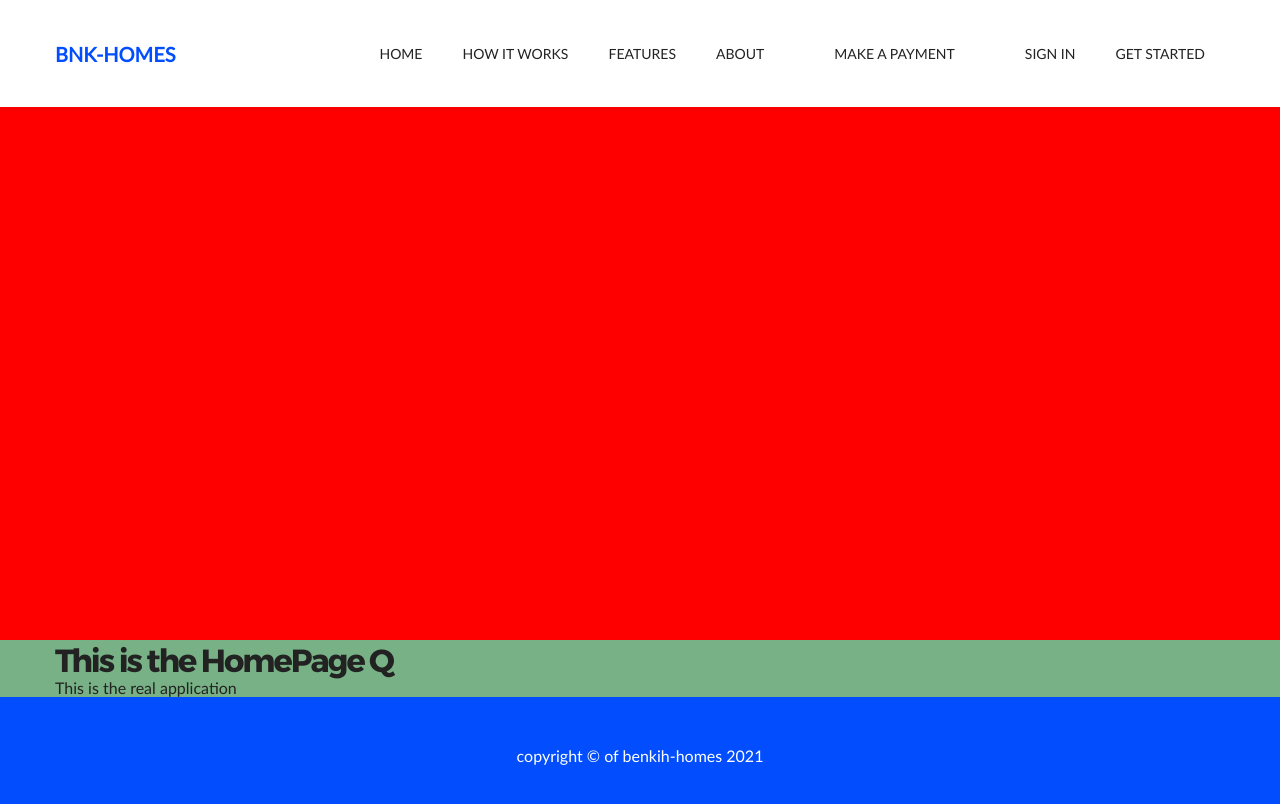
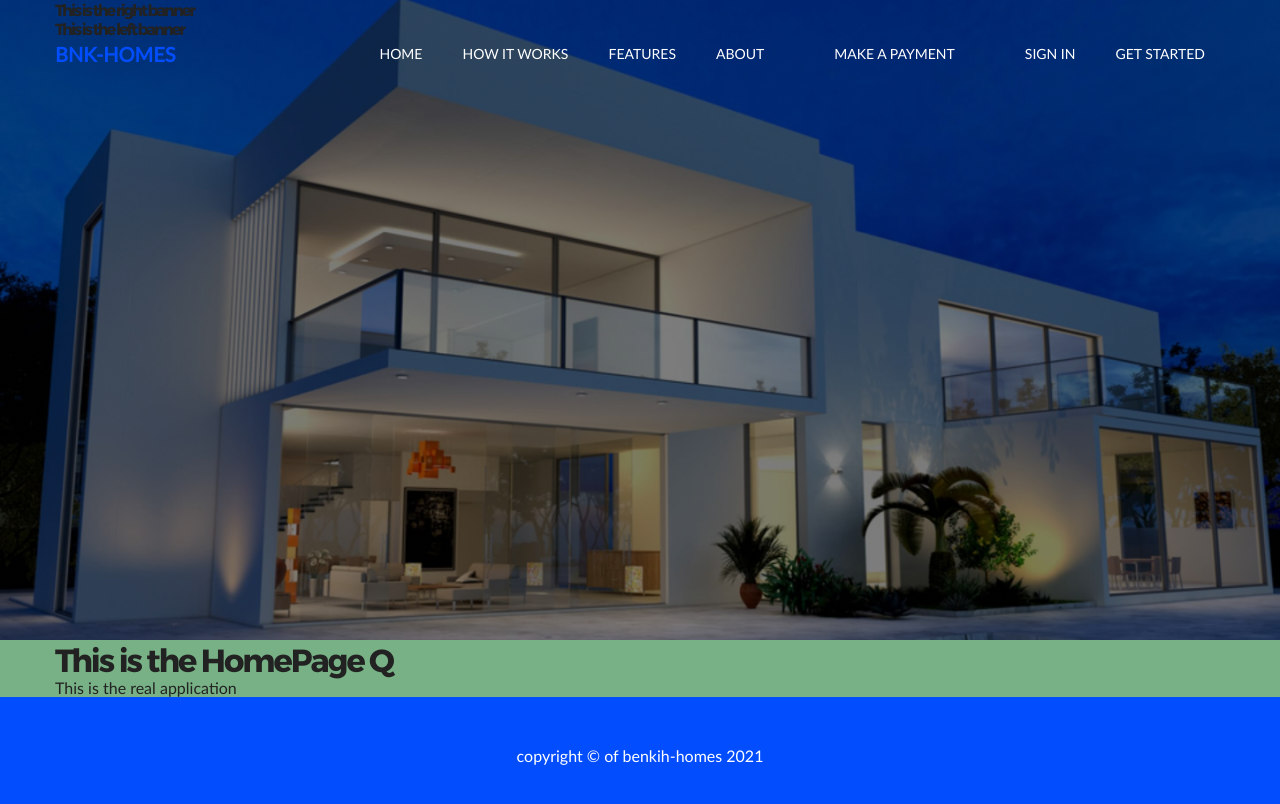
Before and after one commit to peterihimire/benkih-homes-react, a React (Create React App) app: page / in a window 1280 px wide. Shown: the top 804 px of the page. Built offline with nearby package versions, Linux system fonts and the light colour scheme.

Commit message:
Added image to the banner-container and more

```diff
--- a/src/shared/components/Banner.css
+++ b/src/shared/components/Banner.css
@@ -4,4 +4,19 @@
   min-height: 600px;
   padding-top: 0;
   background-color: red;
+  background: linear-gradient(
+      to right,
+      rgba(0, 0, 0, 0.504),
+      rgba(0, 0, 0, 0.504)
+    ),
+    url("../../assets/home-img.jpg") center/cover no-repeat;
 }
+.banner-content {
+}
+/* LAPTOP */
+@media (min-width: 993px) {
+  .banner-container {
+    max-width: 117rem;
+    margin: 0 auto;
+  }
+}
--- a/src/shared/components/Banner.js
+++ b/src/shared/components/Banner.js
@@ -4,8 +4,15 @@ import "./Banner.css";
 const Banner = () => {
   return (
     <div className="banner">
-      <div>
-        <h4>This is the Banner</h4>
+      <div className="banner-container">
+        <div className="banner-content">
+          <div className="banner-right">
+            <h4>This is the right banner</h4>
+          </div>
+          <div className="banner-left">
+            <h4>This is the left banner</h4>
+          </div>
+        </div>
       </div>
     </div>
   );
--- a/src/shared/components/Navigation/Navbar.css
+++ b/src/shared/components/Navigation/Navbar.css
@@ -3,8 +3,9 @@
   top: 0;
   left: 0;
   width: 100%;
-  background-color:var(--main-white);
-  box-shadow: var(--main-shadow);
+  /* background-color:var(--main-white); */
+  color: var(--main-white);
+  /* box-shadow: var(--main-shadow); */
   z-index: 999;
   padding: 0 2rem;
 }
```
